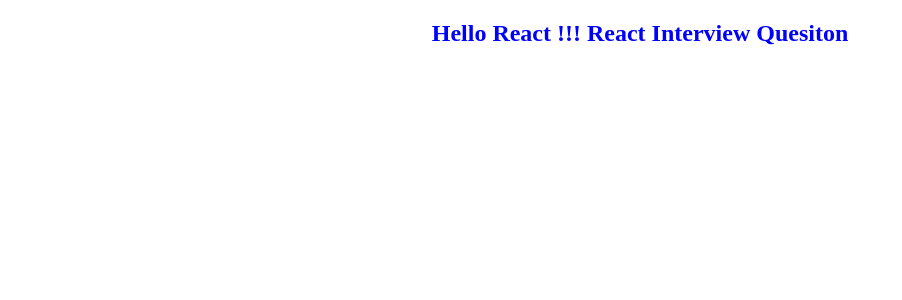
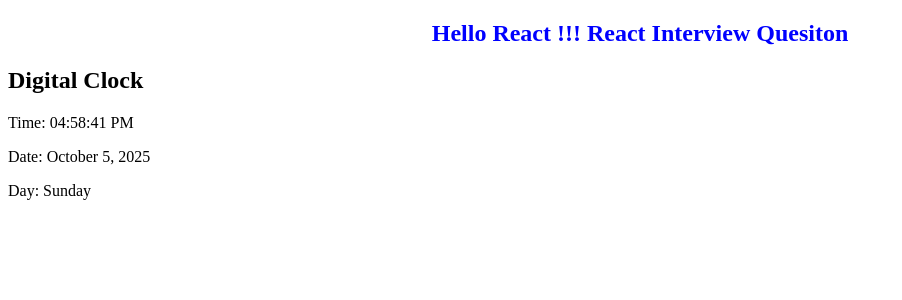
Before and after one commit to Satyam9169/React-interview-question, a React (Vite) app: page / in a window 1280 px wide. Shown: the top 300 px of the page, without its empty margins (0-902 px from the left). Built offline with nearby package versions, Linux system fonts and the light colour scheme.

Commit message:
worked on digital clock

```diff
--- a/src/App.jsx
+++ b/src/App.jsx
@@ -3,7 +3,8 @@
 import "./App.css";
 // import { useSelector, useDispatch } from "react-redux";
 // import { increment, decrement } from "./redux/features/counterSlice";
-import CarouselItem from "./Machine-coding-round/Carousel/CarouselItem";
+// import CarouselItem from "./Machine-coding-round/Carousel/CarouselItem";
+import Clock from "./Machine-coding-round/digitalClock/Clock";
 
 const App = () => {
   // const count = useSelector((state) => state.counter.value);
@@ -13,7 +14,8 @@
       <div>
         <h2>Hello React !!! React Interview Quesiton</h2>
         {/* <Main /> */}
-         <CarouselItem />
+         {/* <CarouselItem /> */}
+         <Clock />
 
         {/* <div>counter : {count}</div>
         <button onClick={() => dispatch(increment())}>increment</button>
--- /dev/null
+++ b/src/Machine-coding-round/digitalClock/Clock.jsx
@@ -0,0 +1,40 @@
+import React, { useState, useEffect } from "react";
+
+const Clock = () => {
+  const [rightTime, setRightTime] = useState(new Date());
+
+  useEffect(() => {
+    const timer = setInterval(() => setRightTime(new Date()), 1000);
+    return () => clearInterval(timer);
+  }, []);
+
+  const time = rightTime.toLocaleTimeString([], {
+    hour: "2-digit",
+    minute: "2-digit",
+    second: "2-digit",
+    hours12: true,
+  });
+
+  const date = rightTime.toLocaleDateString([], {
+    year: "numeric",
+    month: "long",
+    day: "numeric",
+  });
+
+  const day = rightTime.toLocaleDateString([], { weekday: "long" });
+
+  return (
+    <>
+      <section>
+        <div>
+          <h1>Digital Clock</h1>
+        </div>
+        <p>Time: {time}</p>
+        <p>Date: {date}</p>
+        <p>Day: {day}</p>
+      </section>
+    </>
+  );
+};
+
+export default Clock;
```
Also changed, not shown: src/Machine-coding-round/digitalClock/Clock.js (deleted, +0 -9 lines).
